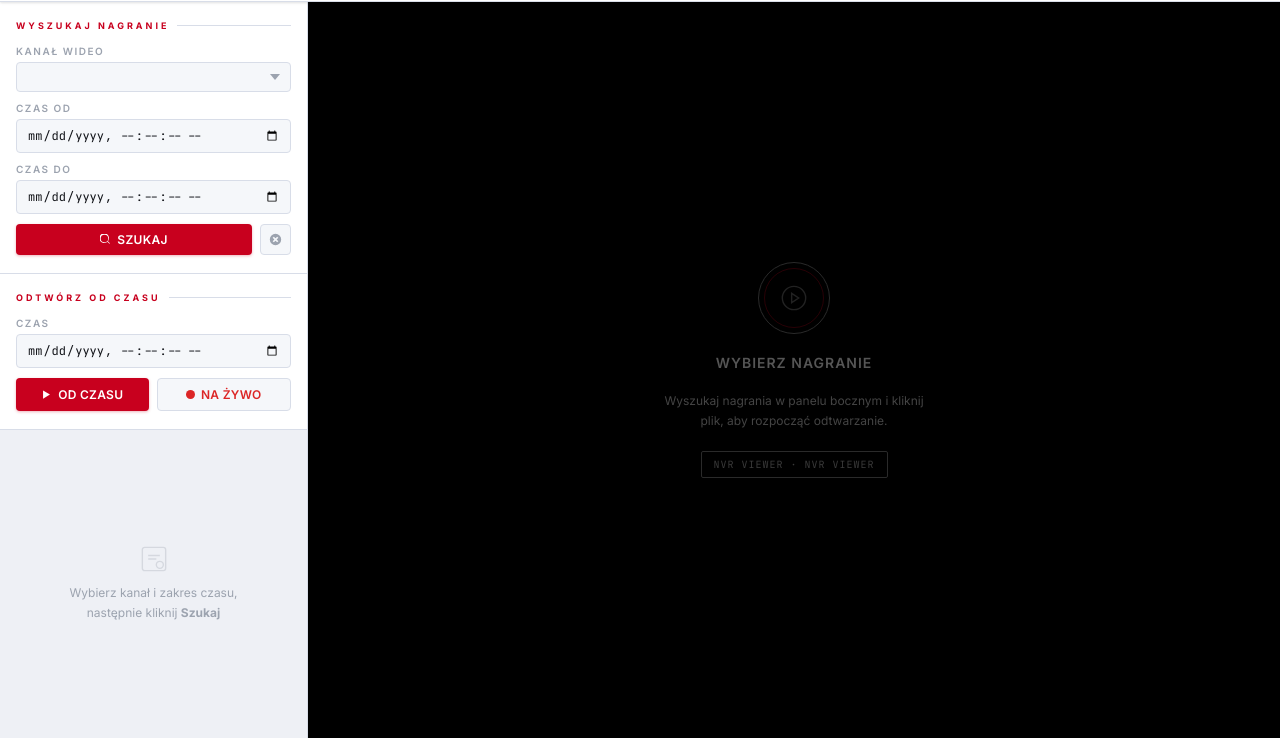
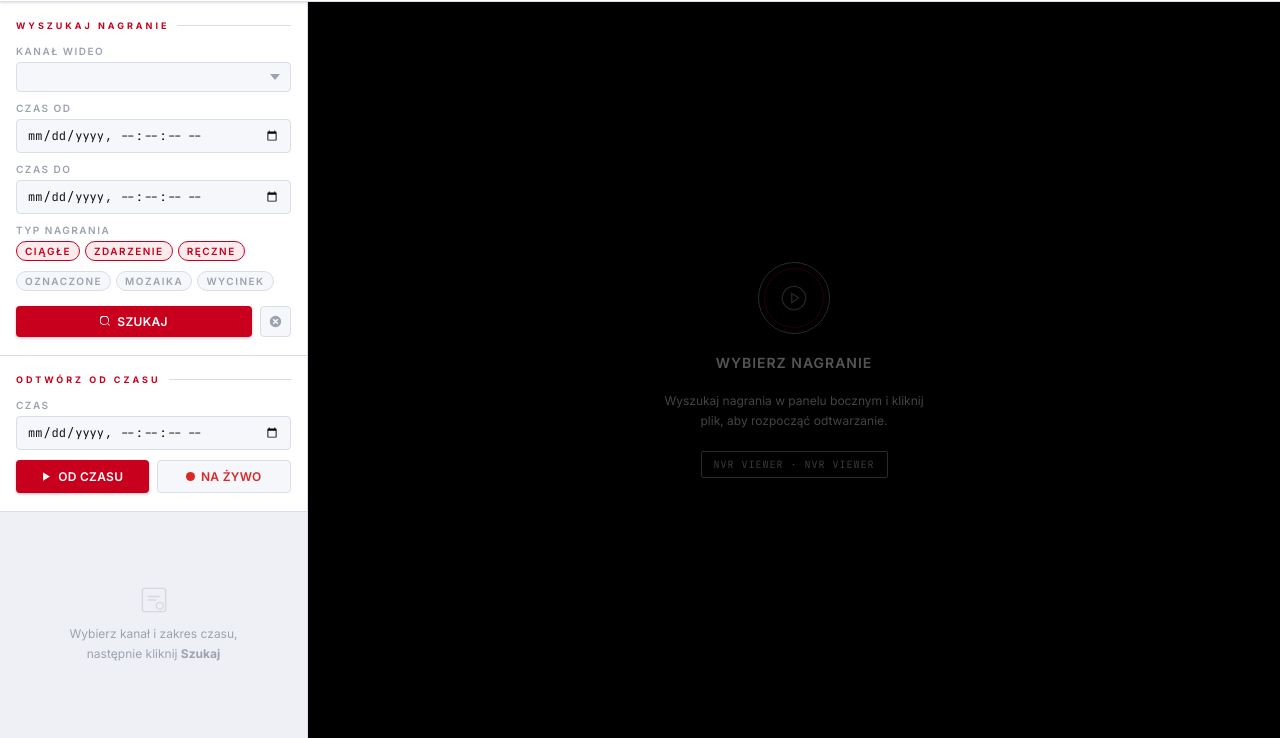
Before and after one commit to Pawi1/dahua-viewer, a website with bundled scripts: page public/index.html in a window 1280 px wide. Shown: the part 62-800 px from the top of the page. Built offline with nearby package versions, Linux system fonts and the light colour scheme; files whose address does not match are found by name.

Commit message:
feat: add flag filters for recording types in search functionality

```diff
--- a/public/css/style.css
+++ b/public/css/style.css
@@ -193,6 +193,34 @@ header::before {
 .btn-icon svg { width: 13px; height: 13px; display: block; }
 
 .search-btn-row { display: flex; gap: 8px; margin-top: 2px; }
+
+.flag-filters {
+  display: flex;
+  flex-wrap: wrap;
+  gap: 5px;
+  margin-top: 4px;
+}
+.flag-chip {
+  display: inline-flex;
+  align-items: center;
+  gap: 4px;
+  font-size: 10px;
+  font-weight: 600;
+  color: var(--text2);
+  background: var(--bg2);
+  border: 1px solid var(--border);
+  border-radius: 10px;
+  padding: 3px 8px;
+  cursor: pointer;
+  transition: all .15s;
+  user-select: none;
+}
+.flag-chip input { display: none; }
+.flag-chip:has(input:checked) {
+  background: var(--accent-s);
+  border-color: var(--accent);
+  color: var(--accent);
+}
 
 /* ─── RESULTS LIST ───────────────────────────────────────── */
 .results-list { flex: 1; overflow-y: auto; padding: 8px; background: var(--bg0); }
--- a/public/index.html
+++ b/public/index.html
@@ -53,6 +53,18 @@
       <div class="field">
         <label>Czas do</label>
         <input type="datetime-local" id="endTime" step="1">
+      </div>
+
+      <div class="field">
+        <label>Typ nagrania</label>
+        <div class="flag-filters" id="flagFilters">
+          <label class="flag-chip"><input type="checkbox" value="Timing"  checked> Ciągłe</label>
+          <label class="flag-chip"><input type="checkbox" value="Event"   checked> Zdarzenie</label>
+          <label class="flag-chip"><input type="checkbox" value="Manual"  checked> Ręczne</label>
+          <label class="flag-chip"><input type="checkbox" value="Marker"> Oznaczone</label>
+          <label class="flag-chip"><input type="checkbox" value="Mosaic"> Mozaika</label>
+          <label class="flag-chip"><input type="checkbox" value="Cutout"> Wycinek</label>
+        </div>
       </div>
 
       <div class="search-btn-row">
--- a/public/js/search.js
+++ b/public/js/search.js
@@ -15,6 +15,7 @@ export async function searchRecordings() {
   state.currentChannel = channel;
   const startTime = toDahuaTime(startRaw);
   const endTime   = toDahuaTime(endRaw);
+  const flags = Array.from(document.querySelectorAll('#flagFilters input:checked')).map(el => el.value);
 
   const listEl = document.getElementById('resultsList');
   listEl.innerHTML = `<div class="results-loading"><div class="spinner"></div><span>Wyszukiwanie...</span></div>`;
@@ -23,7 +24,7 @@ export async function searchRecordings() {
     const r = await fetch('/api/search', {
       method: 'POST',
       headers: { 'Content-Type': 'application/json' },
-      body: JSON.stringify({ channel, startTime, endTime, resolution: state.currentResolution })
+      body: JSON.stringify({ channel, startTime, endTime, flags, resolution: state.currentResolution })
     });
     const data = await r.json();
     if (!data.success) throw new Error(data.error || 'Błąd wyszukiwania');
```
Also changed, not shown: src/routes/search.js (+7 -3 lines).
